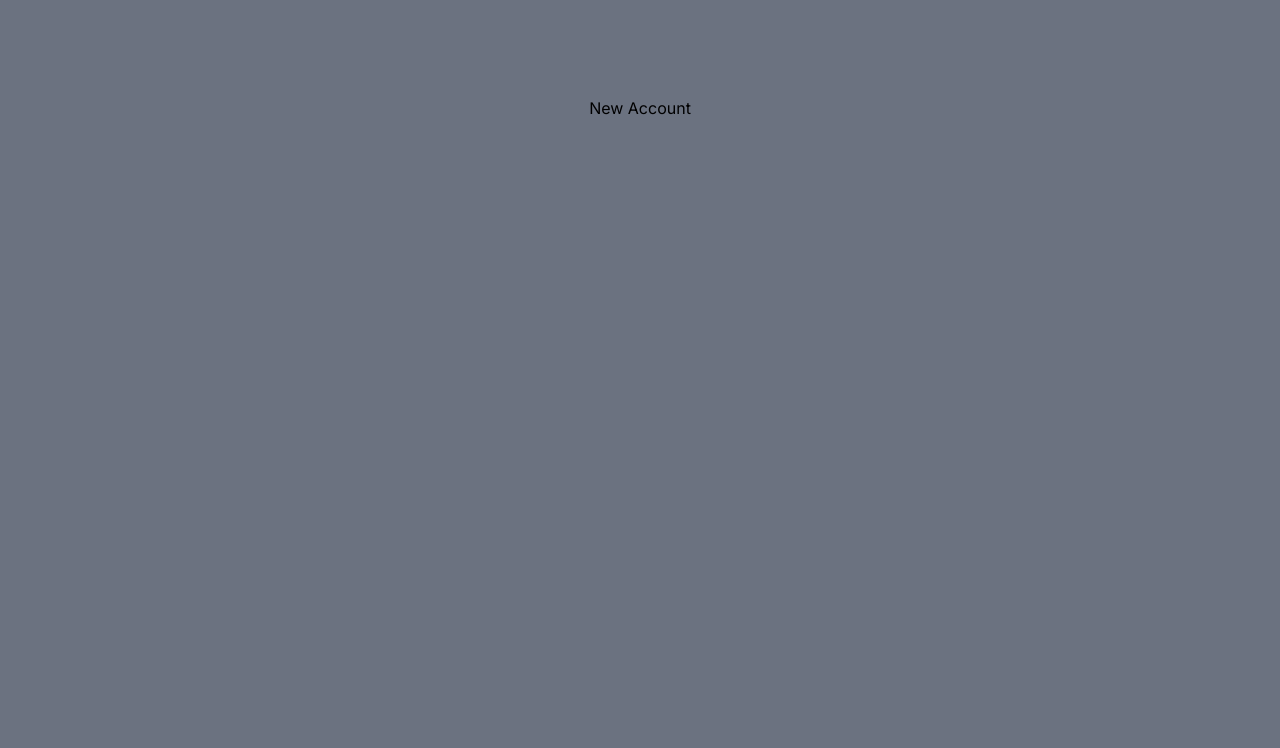
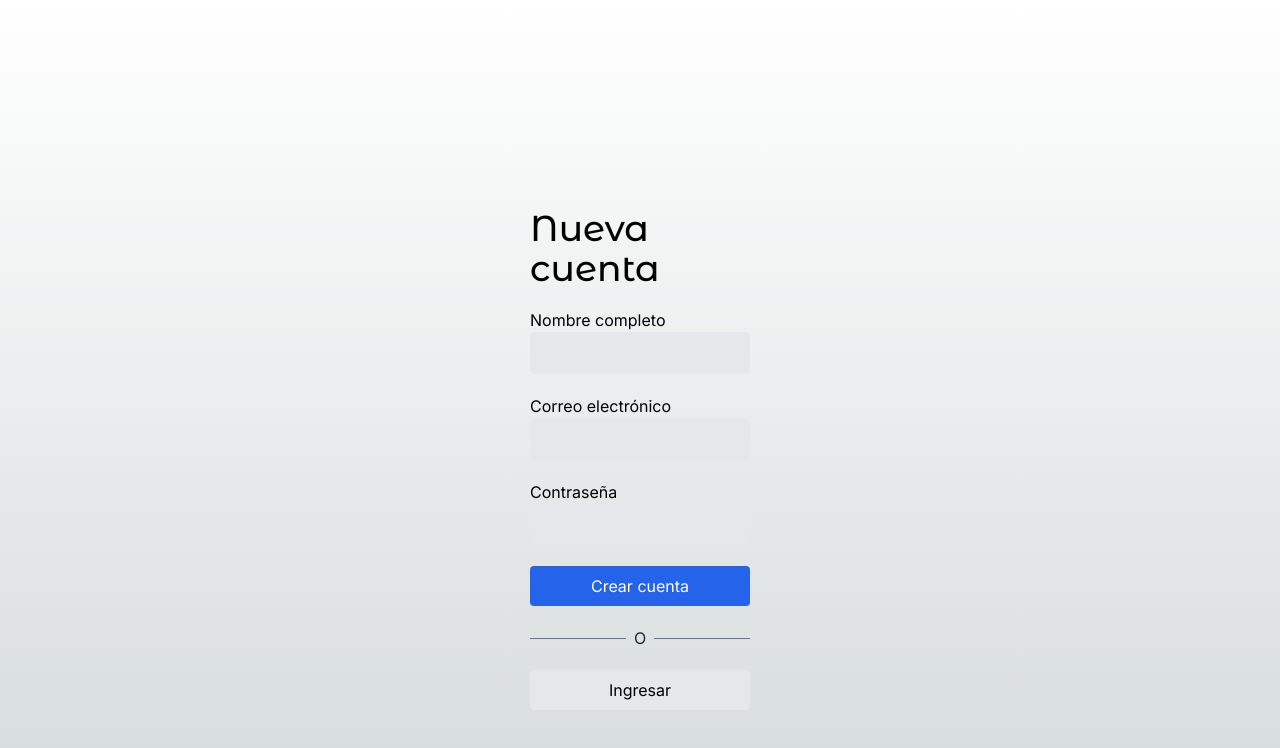
Before and after one commit to UriiSanchez/teslo-shop, a Next.js app: page /auth/new-account in a window 1280 px wide. Shown: the top 748 px of the page. Built offline with nearby package versions, Linux system fonts and the light colour scheme.

Commit message:
Dev Cerón | add: design for login and new account page

```diff
--- a/src/app/(shop)/cart/page.tsx
+++ b/src/app/(shop)/cart/page.tsx
@@ -49,7 +49,7 @@
 						))}
 					</div>
 					{/* Checkout - Resumen de orden*/}
-					<div className=' bg-white rounded-xl shadow-xl p-7'>
+					<div className=' bg-white rounded-xl shadow-xl p-7 h-fit'>
 						<h2 className='text-2xl mb-2'>Resumen de orden</h2>
 						<div className='grid grid-cols-2'>
 							<span>No. Productos</span>
--- a/src/app/auth/layout.tsx
+++ b/src/app/auth/layout.tsx
@@ -3,5 +3,9 @@
 }: {
 	children: React.ReactNode;
 }) {
-	return <main className='bg-gray-500 min-h-screen'>{children}</main>;
+	return (
+		<main className='flex justify-center'>
+			<div className='w-full sm:w-[300px] px-10'>{children}</div>
+		</main>
+	);
 }
--- a/src/app/auth/login/page.tsx
+++ b/src/app/auth/login/page.tsx
@@ -1,7 +1,37 @@
-export default function Login() {
+import { titleFont } from "@/config/fonts";
+import Link from "next/link";
+
+export default function () {
 	return (
-		<main className='flex min-h-screen flex-col items-center justify-between p-24'>
-			<h1>Login Page</h1>
-		</main>
+		<div className='flex flex-col min-h-screen pt-32 sm:pt-52'>
+			<h1 className={`${titleFont.className} text-4xl mb-5`}>Ingresar</h1>
+
+			<div className='flex flex-col'>
+				<label htmlFor='email'>Correo electrónico</label>
+				<input
+					className='px-5 py-2 border bg-gray-200 rounded mb-5'
+					type='email'
+				/>
+
+				<label htmlFor='email'>Contraseña</label>
+				<input
+					className='px-5 py-2 border bg-gray-200 rounded mb-5'
+					type='email'
+				/>
+
+				<button className='btn-primary'>Ingresar</button>
+
+				{/* divisor l ine */}
+				<div className='flex items-center my-5'>
+					<div className='flex-1 border-t border-gray-500'></div>
+					<div className='px-2 text-gray-800'>O</div>
+					<div className='flex-1 border-t border-gray-500'></div>
+				</div>
+
+				<Link href='/auth/new-account' className='btn-secondary text-center'>
+					Crear una nueva cuenta
+				</Link>
+			</div>
+		</div>
 	);
 }
--- a/src/app/auth/new-account/page.tsx
+++ b/src/app/auth/new-account/page.tsx
@@ -1,7 +1,42 @@
-export default function Login() {
+import { titleFont } from "@/config/fonts";
+import Link from "next/link";
+
+export default function () {
 	return (
-		<main className='flex min-h-screen flex-col items-center justify-between p-24'>
-			<h1>New Account</h1>
-		</main>
+		<div className='flex flex-col min-h-screen pt-32 sm:pt-52'>
+			<h1 className={`${titleFont.className} text-4xl mb-5`}>Nueva cuenta</h1>
+
+			<div className='flex flex-col'>
+				<label htmlFor='email'>Nombre completo</label>
+				<input
+					className='px-5 py-2 border bg-gray-200 rounded mb-5'
+					type='text'
+				/>
+				<label htmlFor='email'>Correo electrónico</label>
+				<input
+					className='px-5 py-2 border bg-gray-200 rounded mb-5'
+					type='email'
+				/>
+
+				<label htmlFor='email'>Contraseña</label>
+				<input
+					className='px-5 py-2 border bg-gray-200 rounded mb-5'
+					type='email'
+				/>
+
+				<button className='btn-primary'>Crear cuenta</button>
+
+				{/* divisor l ine */}
+				<div className='flex items-center my-5'>
+					<div className='flex-1 border-t border-gray-500'></div>
+					<div className='px-2 text-gray-800'>O</div>
+					<div className='flex-1 border-t border-gray-500'></div>
+				</div>
+
+				<Link href='/auth/login' className='btn-secondary text-center'>
+					Ingresar
+				</Link>
+			</div>
+		</div>
 	);
 }
```
